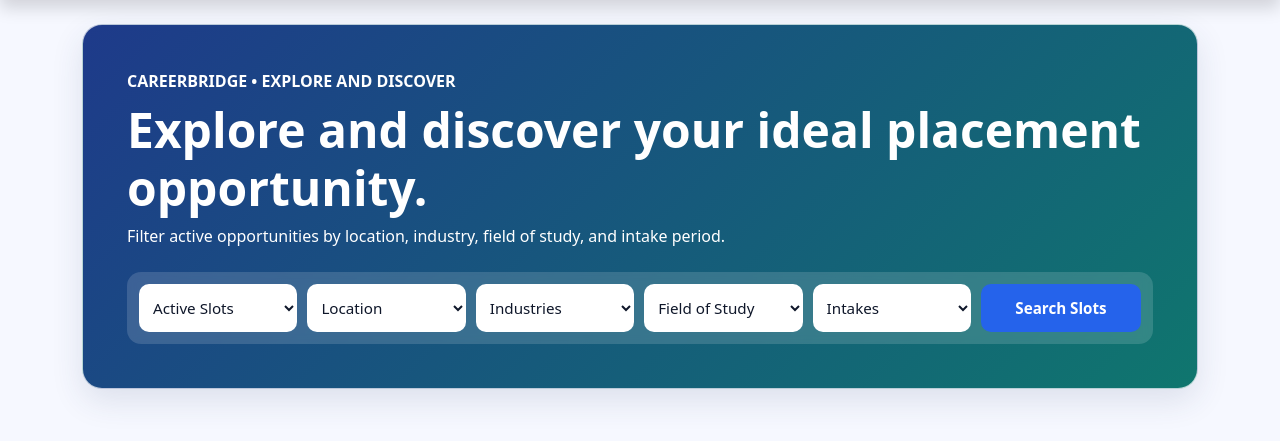
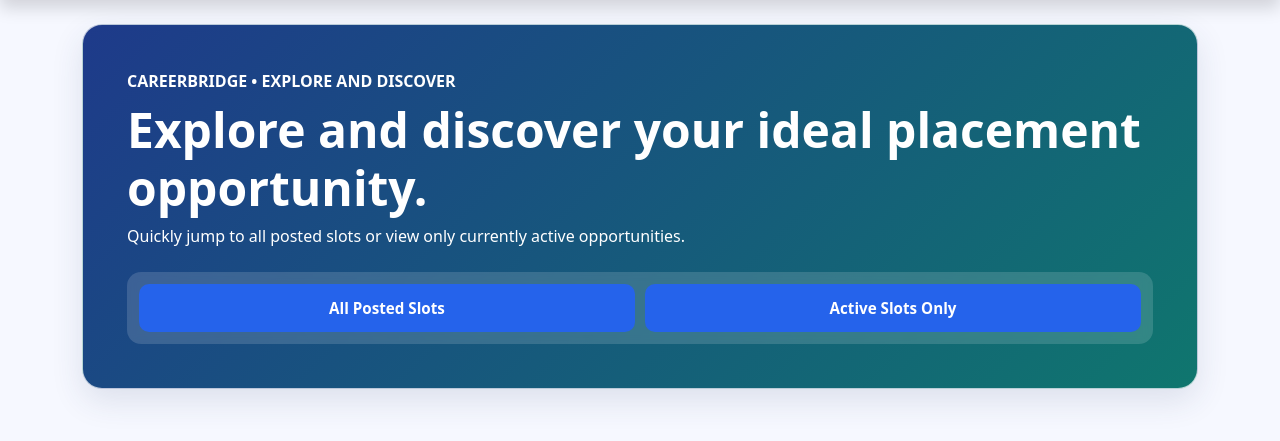
Before and after one commit to Nelvine201/Attachment_placement-portal, a Django app: page / in a window 1280 px wide. Shown: the part 68-509 px from the top of the page. Run offline with Django 5.2, Linux system fonts and the light colour scheme; tables that the repository leaves empty hold one stand-in row (values such as "Sample post").

Commit message:
all changes

```diff
--- a/portal/templates/portal/home.html
+++ b/portal/templates/portal/home.html
@@ -99,7 +99,7 @@
 
     .hero-searchbar {
         display: grid;
-        grid-template-columns: repeat(5, minmax(150px, 1fr)) 160px;
+        grid-template-columns: repeat(2, minmax(220px, 1fr));
         gap: 10px;
         background: rgba(255, 255, 255, 0.15);
         padding: 12px;
@@ -108,29 +108,21 @@
         margin-top: 24px;
     }
 
-    .hero-searchbar select,
-    .hero-searchbar button {
-        height: 48px;
+    .hero-link {
+        display: flex;
+        align-items: center;
+        justify-content: center;
+        min-height: 48px;
         border-radius: 10px;
-        border: none;
+        text-decoration: none;
         font-size: 0.95rem;
+        font-weight: 700;
+        transition: background-color 0.2s ease;
+        color: #fff;
+        background: #2563EB;
     }
 
-    .hero-searchbar select {
-        padding: 0 10px;
-        color: #0f172a;
-        background: #fff;
-    }
-
-    .hero-searchbar button {
-        background: #2563EB;
-        color: #fff;
-        font-weight: 700;
-        cursor: pointer;
-        transition: background-color 0.2s ease;
-    }
-
-    .hero-searchbar button:hover {
+    .hero-link:hover {
         background-color: #1D4ED8;
     }
 
@@ -236,18 +228,12 @@
             grid-template-columns: 1fr 1fr;
         }
 
-        .hero-searchbar button {
-            grid-column: span 2;
-        }
+
     }
 
     @media (max-width: 640px) {
         .hero-searchbar {
             grid-template-columns: 1fr;
-        }
-
-        .hero-searchbar button {
-            grid-column: span 1;
         }
     }
 </style>
@@ -256,43 +242,11 @@
     <div class="hero-main glass-card fade-up">
         <p class="text-uppercase mb-2 fw-semibold">CareerBridge • Explore and discover</p>
         <h1 class="display-5 fw-bold">Explore and discover your ideal placement opportunity.</h1>
-        <p class="mb-0">Filter active opportunities by location, industry, field of study, and intake period.</p>
-        <form class="hero-searchbar" method="get" action="{% url 'jobs' %}">
-            <select name="active_slots" aria-label="Active Slots">
-                <option value="">Active Slots</option>
-                <option value="1-5">1-5 Openings</option>
-                <option value="6-10">6-10 Openings</option>
-                <option value="10+">10+ Openings</option>
-            </select>
-            <select name="location" aria-label="Location">
-                <option value="">Location</option>
-                <option value="Nairobi">Nairobi</option>
-                <option value="Kisumu">Kisumu</option>
-                <option value="Mombasa">Mombasa</option>
-                <option value="Remote">Remote</option>
-            </select>
-            <select name="industry" aria-label="Industries">
-                <option value="">Industries</option>
-                <option value="Technology">Technology</option>
-                <option value="Finance">Finance</option>
-                <option value="Healthcare">Healthcare</option>
-                <option value="Telecommunications">Telecommunications</option>
-            </select>
-            <select name="field_of_study" aria-label="Field of Study">
-                <option value="">Field of Study</option>
-                <option value="Computer Science">Computer Science</option>
-                <option value="Business">Business</option>
-                <option value="Engineering">Engineering</option>
-                <option value="Statistics">Statistics</option>
-            </select>
-            <select name="intake" aria-label="Intakes">
-                <option value="">Intakes</option>
-                <option value="May-July">May-July</option>
-                <option value="Sept-Dec">Sept-Dec</option>
-                <option value="Jan-April">Jan-April</option>
-            </select>
-            <button type="submit">Search Slots</button>
-        </form>
+        <p class="mb-0">Quickly jump to all posted slots or view only currently active opportunities.</p>
+        <div class="hero-searchbar">
+            <a href="{% url 'jobs' %}?status=all" class="hero-link">All Posted Slots</a>
+            <a href="{% url 'jobs' %}?status=active" class="hero-link">Active Slots Only</a>
+        </div>
         <!----- <div class="popular-searches">
             <span class="fw-semibold text-white-50">Popular Searches:</span>
             <a class="popular-chip" href="{% url 'jobs' %}?location=Remote">Remote CS Internships</a>
--- a/portal/templates/portal/job_detail.html
+++ b/portal/templates/portal/job_detail.html
@@ -19,6 +19,8 @@
             <p class="text-muted mb-4">
                 <strong>Location:</strong> {{ job.location }} <br>
                 <strong>Deadline:</strong> {{ job.deadline }}
+                <strong>Field of Study:</strong> {{ job.field_of_study|default:"Not specified" }} <br>
+                <strong>Intake:</strong> {{ job.intake|default:"Not specified" }} <br>
                 {% if job.deadline < today %} <span class="badge bg-danger">Closed</span>
                     {% else %}
                     <span class="badge bg-success">Open</span>
@@ -88,5 +90,5 @@
         </div>
     </div>
 </div>
-
+{% endif %}
 {% endblock %}
--- a/portal/templates/portal/job_list.html
+++ b/portal/templates/portal/job_list.html
@@ -47,7 +47,7 @@
         <a href="{% url 'jobs' %}?status=closed"
             class="slot-filter {% if status_filter == 'closed' %}active{% endif %}">Closed Slots</a>
     </div>
-    <form method="get" class="row g-3 mb-4">
+    <!---- <form method="get" class="row g-3 mb-4">
         <input type="hidden" name="status" value="{{ status_filter }}">
         <div class="col-md-3">
             <label class="form-label">Location</label>
@@ -92,7 +92,7 @@
             <button type="submit" class="btn btn-primary">Search Slots</button>
             <a href="{% url 'jobs' %}" class="btn btn-outline-secondary">Reset</a>
         </div>
-    </form>
+    </form>--->
 
 
 
@@ -112,6 +112,8 @@
 
                     <ul class="list-unstyled small">
                         <li><strong>Location:</strong> {{ job.location }}</li>
+                        <li><strong>Field of Study:</strong> {{ job.field_of_study|default:"Not specified" }}</li>
+                        <li><strong>Intake:</strong> {{ job.intake|default:"Not specified" }}</li>
                         <li><strong>Deadline:</strong> {{ job.deadline|date:"M d, Y" }}</li>
                     </ul>
                 </div>
--- a/portal/views.py
+++ b/portal/views.py
@@ -58,6 +58,24 @@ def home(request):
         .count()
     )
     trending_jobs = jobs[:8]
+    location_options = (
+        JobSlot.objects.values_list("location", flat=True)
+        .exclude(location="")
+        .distinct()
+    )
+    industry_options = (
+        Employer.objects.values_list("industry", flat=True)
+        .exclude(industry="")
+        .distinct()
+    )
+    field_of_study_options = (
+        JobSlot.objects.values_list("field_of_study", flat=True)
+        .exclude(field_of_study="")
+        .distinct()
+    )
+    intake_options = (
+        JobSlot.objects.values_list("intake", flat=True).exclude(intake="").distinct()
+    )
 
     return render(
         request,
@@ -69,6 +87,10 @@ def home(request):
             "closed_slots": closed_slots,
             "companies_hiring": companies_hiring,
             "today": today,
+            "location_options": location_options,
+            "industry_options": industry_options,
+            "field_of_study_options": field_of_study_options,
+            "intake_options": intake_options,
         },
     )
 
@@ -250,7 +272,7 @@ def employer_dashboard(request):
     return render(request, "portal/employer_dashboard.html", context)
 
 
-@login_required
+# @login_required
 def job_list(request):
     # jobs = JobSlot.objects.all()
     today = timezone.now().date()
@@ -297,8 +319,6 @@ def job_list(request):
         {
             "jobs": jobs,
             "applied_job_ids": applied_job_ids,
-            "status_filter": active_slots_filter,
-            "today": today,
             "status_filter": active_slots_filter,
             "today": today,
             "location_filter": location_filter,
```
